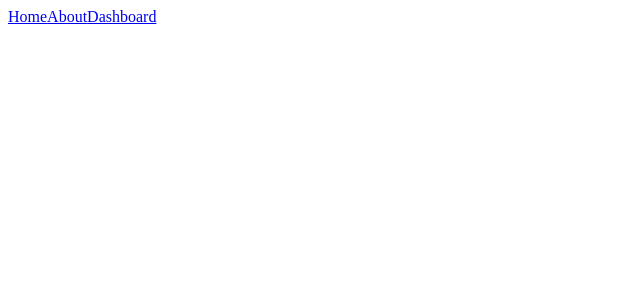
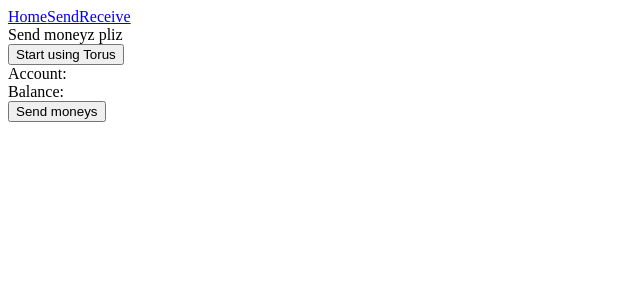
Before and after one commit to yuradmt/torus-htlc, a React (Create React App) app: page /send in a window 1280 px wide. Shown: the top 300 px of the page, without its empty margins (0-640 px from the left). Built offline with nearby package versions, Linux system fonts and the light colour scheme.

Commit message:
created a new htlc

```diff
--- a/src/App.js
+++ b/src/App.js
@@ -6,6 +6,7 @@ import {
   Link
 } from "react-router-dom";
 
+import TorusWallet from './TorusWallet';
 import Send from './Send';
 import Receive from './Receive';
 
@@ -15,19 +16,21 @@ function App() {
     <Router>
       <Link to="/">Home</Link>
 
-      <Link to="/about">About</Link>
+      <Link to="/send">Send</Link>
 
-      <Link to="/dashboard">Dashboard</Link>
+      <Link to="/receive">Receive</Link>
 
       <Switch>
-        <Route path="/about">
+        <Route path="/send">
           <Send />
         </Route>
-        <Route path="/dashboard">
+        <Route path="/receive">
           <Receive />
         </Route>
       </Switch>
+      <TorusWallet />
     </Router>
+
   );
 }
 
--- /dev/null
+++ b/src/TorusWallet.js
@@ -0,0 +1,79 @@
+/* eslint-disable react-hooks/exhaustive-deps */
+import React, { useState, useEffect } from 'react';
+import Torus from '@toruslabs/torus-embed';
+import Web3 from 'web3';
+import { HTLC_ABI } from './web3/htlc-abi';
+
+const HTLC_ROPSTEN = '0x243785f6B65418191ea20B45FdE7069ffe4F8ceF';
+
+export default function TorusWallet() {
+
+  const [isTorus, setIsTorus] = useState(sessionStorage.getItem('pageUsingTorus'));
+  const [web3, setWeb3] = useState();
+  const [account, setAccount] = useState();
+  const [balance, setBalance] = useState();
+  const [htlc, setHtlc] = useState();
+
+  useEffect(() => {
+
+    const initTorus = async () => {
+      if (isTorus) {
+        const torus = new Torus();
+        await torus.init({
+          network: {
+            host: 'ropsten',
+          }
+        });
+        await torus.login();
+        const web3Instance = new Web3(torus.provider);
+        const accounts = await web3Instance.eth.getAccounts();
+        const balance = await web3Instance.eth.getBalance(accounts[0]);
+
+        const htlcContract = new web3Instance.eth.Contract(HTLC_ABI, HTLC_ROPSTEN);
+
+        setWeb3(web3Instance);
+        setAccount(accounts[0]);
+        setBalance(web3Instance.utils.fromWei(balance.toString(), 'ether'));
+        setHtlc(htlcContract);
+        sessionStorage.setItem('pageUsingTorus', true);
+      }
+    };
+    initTorus();
+  }, [isTorus]);
+
+
+  // function newContract(address payable _receiver, bytes32 _hashlock, uint _timelock)
+  const send = async () => {
+    const hashlock = web3.utils.fromAscii("20160528");
+    const receiver = '0x3587613C07A95A7f471449f90E757647A3f1E86A';
+    const timelock = Date.now() + 100000;
+    const encoded = htlc.methods.newContract(receiver, hashlock, timelock)
+      .encodeABI();
+    const tx = {
+      from: account,
+      to: HTLC_ROPSTEN,
+      data: encoded,
+      gasLimit: 200000,
+      gasPrice: web3.utils.toHex(web3.utils.toWei('20', 'gwei')),
+      value: web3.utils.toWei('0.1', 'ether'),
+    };
+    await web3.eth.sendTransaction(tx);
+  };
+
+  return (
+    <div className="Torus">
+      <div>
+        <button onClick={() => { setIsTorus(true); }}>Start using Torus</button>
+      </div>
+      <div>
+        <div>Account: {account}</div>
+        <div>Balance: {balance}</div>
+      </div>
+      <div>
+        <button onClick={() => {
+          send();
+        }}>Send moneys</button>
+      </div>
+    </div>
+  )
+}
```
Also changed, not shown: src/htlc-abi.js (deleted, +0 -1 lines), src/web3/htlc-abi.js (added, +1 -0 lines), src/web3helper.js (deleted, +0 -22 lines).
